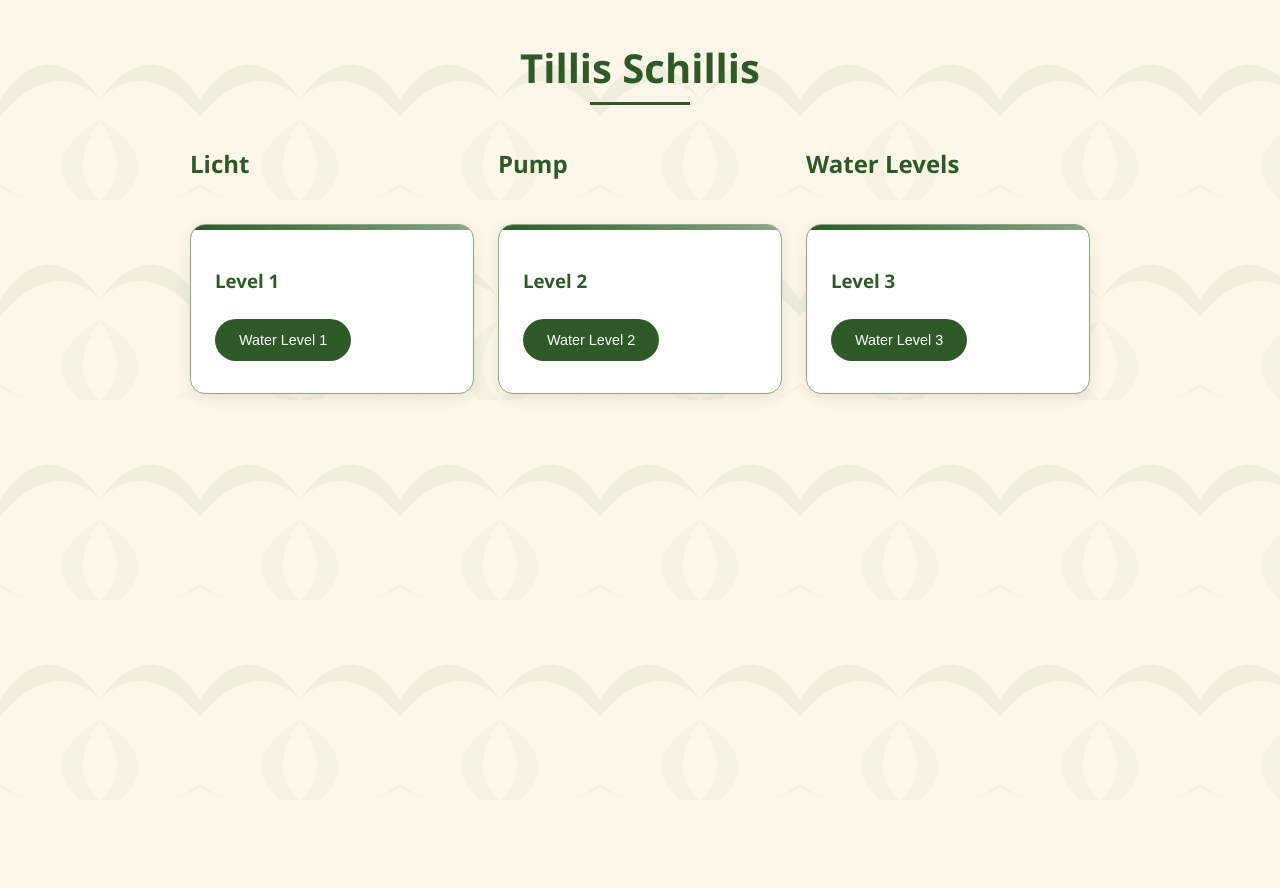
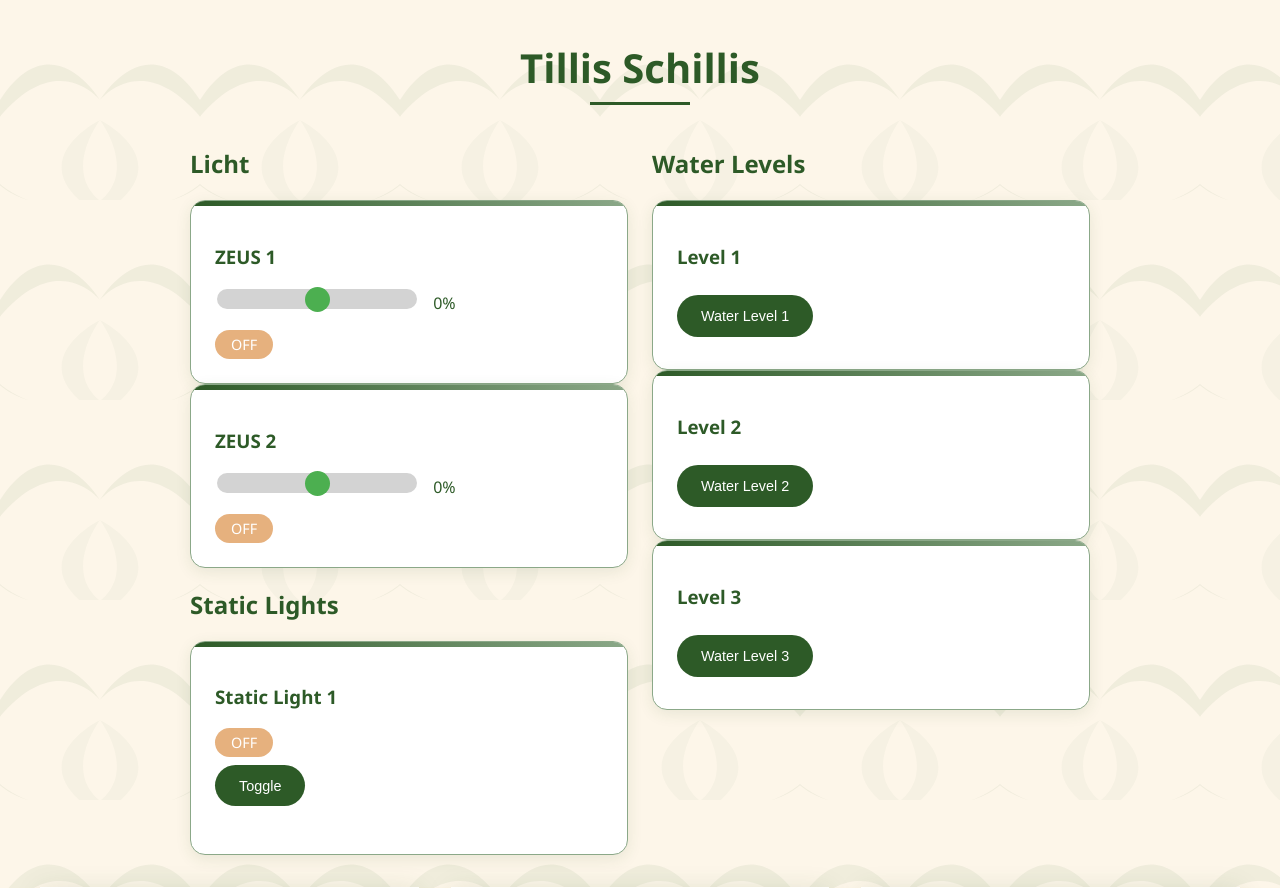
Before and after one commit to RussianStar/chilli-fac, a Flask app: page / in a window 1280 px wide. Shown: the top 888 px of the page. Before the commit the page ends 715 px from the top, so only its background shows below. Run offline with Flask 3, Linux system fonts and the light colour scheme; data that the repository does not hold is empty; parts of the project's set-up code (start-up, migrations or seed data) failed here and were passed over.

Commit message:
Add static lights

```diff
--- a/config.json
+++ b/config.json
@@ -1,9 +1,12 @@
 {
     "pump_pin": 26,
     "valve_pins":{
-        "3": 26,
+        "3": 12,
         "1": 20,
         "2": 19
+    },
+    "static_light_pins":{
+        "1": 23
     },
     "light_pins":{
         "1": 6,
--- a/lux.py
+++ b/lux.py
@@ -1,4 +1,3 @@
-
 class Lux:
     def __init__(self, pin: int = 16, freq: int = 1000, debug: bool = False):
         """Initialize PWM LED controller
--- a/main.py
+++ b/main.py
@@ -3,6 +3,7 @@ import json
 from  flask  import Flask, render_template, request
 from hydro import Hydro
 from lux import Lux
+from static_light import StaticLight
 
 # Initialize Flask app
 app = Flask(__name__)
@@ -11,11 +12,13 @@ with open('config.json') as f:
     config = json.load(f)
 
 wtrctrl = Hydro(config,True)
+zeus = {int(k):Lux(v, debug=True) for k,v in config['light_pins'].items()}
+static_lights = {int(k):StaticLight(v, debug=True) for k,v in config['static_light_pins'].items()}
 
-pump_states = {int(k): False for k,_ in config['pump_pins'].item()}
-light_states = {int(k): False for k,_ in config['light_pins'].item()}
+pump_states = { 1:False}
+light_states = {int(k): False for k,_ in config['light_pins'].items()}
+static_light_states = {int(k): False for k,_ in config['static_light_pins'].items()}
 valve_states ={int(k): False for k,_ in config['valve_pins'].items()}
-zeus = {int(k):Lux(v, debug=True) for k,v in config['light_pins'].item()}
 
 CAMERA_ENDPOINTS = config['camera_endpoints']
 
@@ -42,6 +45,7 @@ def home():
                                  valves=valve_states,
                                  lights=light_states,
                                  pumps=pump_states,
+                                 static_lights=static_light_states,
                                 camera_count=len(CAMERA_ENDPOINTS))
 
 
@@ -57,6 +61,7 @@ def water_level(level):
         return render_template("index.html",
                          valves=valve_states,
                          lights=light_states,
+                         static_lights=static_light_states,
                          pumps=pump_states,
                          camera_count=len(CAMERA_ENDPOINTS))
 
@@ -64,6 +69,28 @@ def water_level(level):
         return str(e), 400
     except Exception as e:
         return f"Error watering level: {str(e)}", 500
+
+@app.route('/static_light/<int:light_id>/toggle', methods=['POST'])
+def toggle_static_light(light_id):
+    # Get corresponding static light controller
+    if light_id <= len(static_lights):
+        light_controller = static_lights[light_id]
+
+        if light_controller.is_on():
+            light_controller.turn_off()
+            static_light_states[light_id] = False
+        else:
+            light_controller.turn_on()
+            static_light_states[light_id] = True
+
+        print(f"Toggling static light #{light_id} to {static_light_states[light_id]}")
+
+    return render_template("index.html",
+                         valves=valve_states,
+                         lights=light_states,
+                         static_lights=static_light_states,
+                         pumps=pump_states,
+                         camera_count=len(CAMERA_ENDPOINTS))
 
 @app.route('/light/<int:light_id>/brightness', methods=['POST'])
 def set_light_brightness(light_id):
@@ -88,6 +115,7 @@ def set_light_brightness(light_id):
     return render_template("index.html",
                          valves=valve_states,
                          lights=light_states,
+                         static_lights=static_light_states,
                          pumps=pump_states,
                          camera_count=len(CAMERA_ENDPOINTS))
 
--- a/templates/index.html
+++ b/templates/index.html
@@ -233,23 +233,31 @@
                 </div>
             </div>
             {% endfor %}
+
+            <div class="control-section">
+                <h2>Static Lights</h2>
+                {% for light_id, state in static_lights.items() %}
+                <div class="control-item">
+                    <h3>Static Light {{ light_id }}</h3>
+
+                    <!-- Status Indicator -->
+                    <div class="state-indicator {{ 'active' if state else '' }}">
+                        {{ "ON" if state else "OFF" }}
+                    </div>
+
+                    <!-- Toggle Button Form -->
+                    <form action="/static_light/{{ light_id }}/toggle" method="POST">
+                        <button type="submit" class="toggle-button">
+                            Toggle
+                        </button>
+                    </form>
+                </div>
+                {% endfor %}
+            </div>
         </div>
 
         <!-- Pump Section -->
         <div class="control-section">
-            <h2>Pump</h2>
-            {% for id, pin in pumps.items() %}
-            <div class="control-item">
-                <button onclick="window.location.href='/pump/toggle'">
-                    Toggle
-                </button>
-                <div class="state-indicator {{ 'active' if pumps[id] else '' }}">
-                    {{ "ON" if pumps[id] else "OFF" }}
-                </div>
-            </div>
-            {% endfor %}
-        </div>
-
             <h2>Water Levels</h2>
 
             <!-- Level 1 -->
@@ -277,6 +285,23 @@
             </div>
         </div>
 
+    </div>
+
+    <div class="camera-grid">
+        {% for i in range(camera_count) %}
+        <div class="camera-container">
+            <img id="camera{{i}}" src="/camera/{{i}}" width="320" height="240" />
+            <div>
+                <button class="update-btn" onclick="updateImage('camera{{i}}', {{i}})">
+                    Update Camera {{i+1}}
+                </button>
+                <button class="take-picture-btn" onclick="takePicture({{i}})">
+                    Take Picture
+                </button>
+            </div>
+        </div>
+        {% endfor %}
+    </div>
     <script>
         function waterLevel(level) {
             // Default duration 5 minutes (300 seconds)
```
Also changed, not shown: static_light.py (added, +47 -0 lines). Lines whose indentation alone changed are shown as unchanged.
